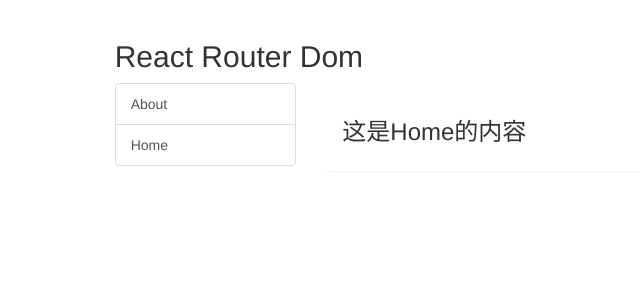
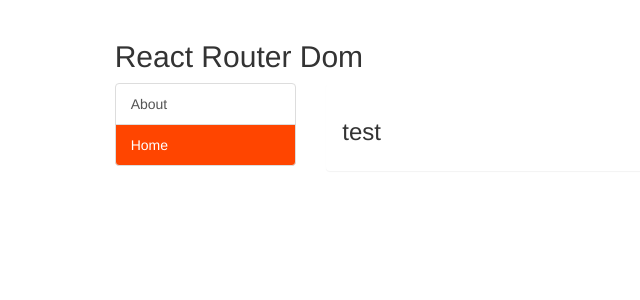
Before and after one commit to xumaozeng/my-react-ts-project, a React (Create React App) app: page /home in a window 1280 px wide. Shown: the top 300 px of the page, without its empty margins (117-757 px from the left). Built offline with nearby package versions, Linux system fonts and the light colour scheme.

Commit message:
Switch组件的使用

```diff
--- a/src/index.scss
+++ b/src/index.scss
@@ -2,6 +2,12 @@
   margin: 0;
   padding: 0;
 }
+
 .App {
   padding: 20px;
 }
+
+.xiaoxu {
+  background-color: orangered !important;
+  color: white !important;
+}
--- /dev/null
+++ b/src/pages/SimpleRouter/Test.tsx
@@ -0,0 +1,7 @@
+import React from "react";
+
+interface TestProps {}
+const Test: React.FC<TestProps> = props => {
+  return <h3>test</h3>;
+};
+export default Test;
--- a/src/pages/SimpleRouter/index.tsx
+++ b/src/pages/SimpleRouter/index.tsx
@@ -4,11 +4,12 @@
  */
 
 import React from "react";
-import { Route } from "react-router-dom";
+import { Route, Switch } from "react-router-dom";
 import Header from "@/components/Header";
 import MyNavLink from "@/components/MyNavLink";
 import About from "./About";
 import Home from "./Home";
+import Test from "./Test";
 
 interface SimpleRouterProps {}
 const SimpleRouter: React.FC<SimpleRouterProps> = props => {
@@ -29,8 +30,11 @@
         <div className="col-xs-6">
           <div className="panel">
             <div className="panel-body">
-              <Route path="/about" component={About} />
-              <Route path="/home" component={Home} />
+              <Switch>
+                <Route path="/about" component={About} />
+                <Route path="/home" component={Test} />
+                <Route path="/home" component={Home} />
+              </Switch>
             </div>
           </div>
         </div>
```
